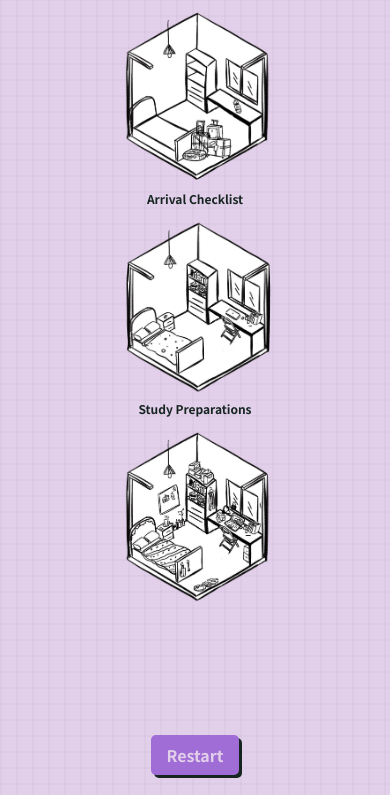
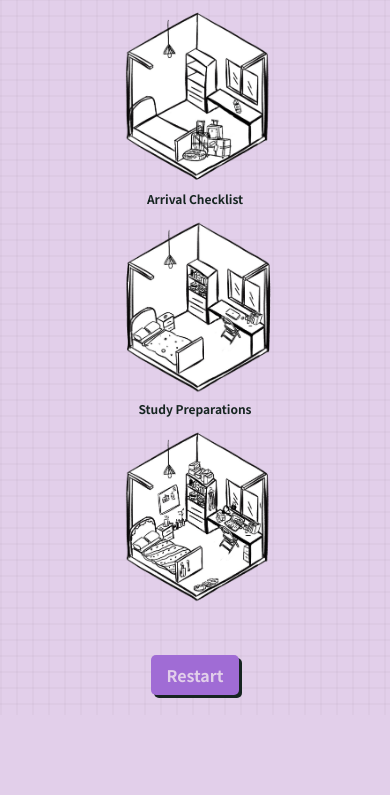
Before and after one commit to billy-yoyo/self-checklist, a Django app: page / in a window 390 px wide. Shown: the part 369-1164 px from the top of the page. After the commit the page ends 1067 px from the top, so only its background shows below. Run offline with Django 5.2, Linux system fonts and the light colour scheme; data that the repository does not hold is empty.

Commit message:
fix padding bottom for progression

```diff
--- a/self_checklist_proto/static/style.css
+++ b/self_checklist_proto/static/style.css
@@ -560,7 +560,7 @@ input[type=checkbox]:checked {
 @media (max-width:641px) {
   .progression-wrapper.simple .progression {
     flex-direction: column;
-    padding-bottom: none;
+    padding-bottom: 0;
   }
 
   .progression-wrapper.simple .progression-step {
```
